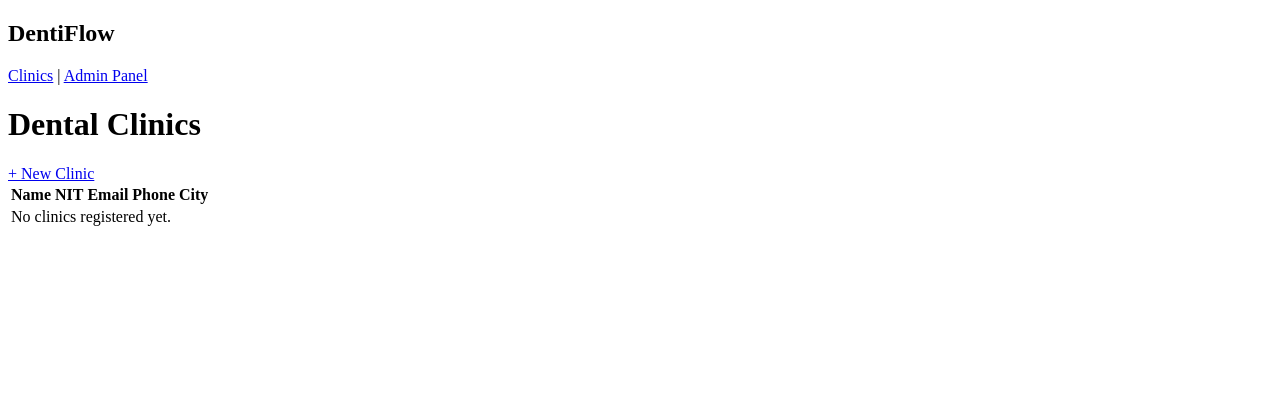
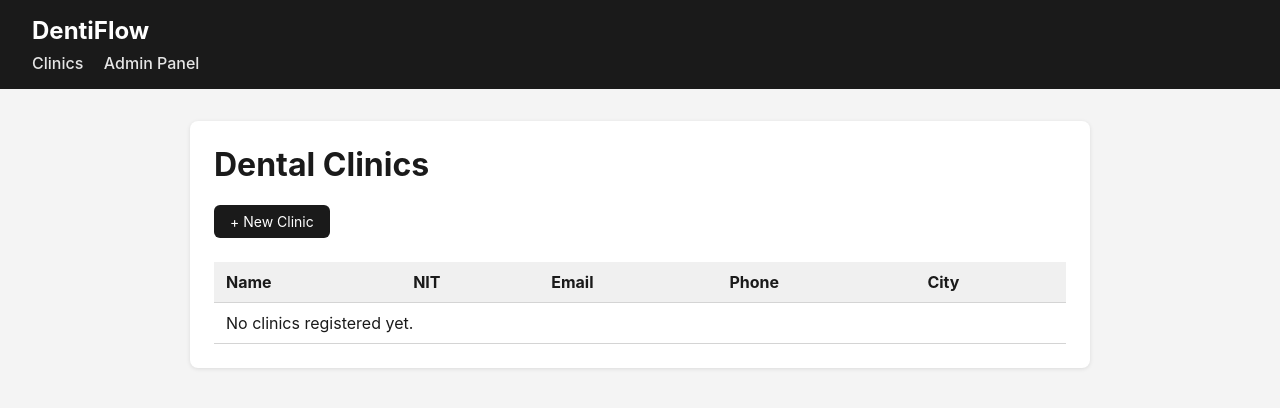
Before and after one commit to ssalazaro8/DentiFlow, a Django app: page /clinics/ in a window 1280 px wide. Shown: the top 408 px of the page. Run offline with Django 5.2, Linux system fonts and the light colour scheme; data that the repository does not hold is empty.

Commit message:
Style base.html and clinics templates

```diff
--- a/apps/clinics/templates/clinics/list.html
+++ b/apps/clinics/templates/clinics/list.html
@@ -3,7 +3,7 @@
 {% block content %}
 <h1>Dental Clinics</h1>
 
-<a href="{% url 'clinic_create' %}">+ New Clinic</a>
+<a href="{% url 'clinic_create' %}" class="button">+ New Clinic</a>
 
 <table>
   <thead>
--- a/templates/base.html
+++ b/templates/base.html
@@ -3,13 +3,77 @@
 <head>
     <meta charset="UTF-8">
     <title>{% block title %}DentiFlow{% endblock %}</title>
+<style>
+    * { box-sizing: border-box; }
+    body {
+        font-family: -apple-system, "Segoe UI", Arial, sans-serif;
+        margin: 0;
+        background-color: #f4f4f4;
+        color: #1a1a1a;
+    }
+    header {
+        background-color: #1a1a1a;
+        color: white;
+        padding: 16px 32px;
+    }
+    header h2 { margin: 0 0 8px 0; }
+    nav a {
+        color: #e5e5e5;
+        text-decoration: none;
+        margin-right: 16px;
+        font-weight: 500;
+    }
+    nav a:hover { text-decoration: underline; }
+    main {
+        max-width: 900px;
+        margin: 32px auto;
+        padding: 24px;
+        background: white;
+        border-radius: 8px;
+        box-shadow: 0 1px 4px rgba(0,0,0,0.1);
+    }
+    h1 { margin-top: 0; color: #1a1a1a; }
+    a.button, button {
+        display: inline-block;
+        background-color: #1a1a1a;
+        color: white;
+        padding: 8px 16px;
+        border: none;
+        border-radius: 6px;
+        text-decoration: none;
+        cursor: pointer;
+        font-size: 14px;
+        margin-bottom: 16px;
+    }
+    a.button:hover, button:hover { background-color: #404040; }
+    table {
+        width: 100%;
+        border-collapse: collapse;
+        margin-top: 8px;
+    }
+    th, td {
+        text-align: left;
+        padding: 10px 12px;
+        border-bottom: 1px solid #d4d4d4;
+    }
+    th { background-color: #f0f0f0; color: #1a1a1a; }
+    tr:hover { background-color: #fafafa; }
+    form p { margin-bottom: 12px; }
+    input, select {
+        padding: 6px 10px;
+        border: 1px solid #b0b0b0;
+        border-radius: 4px;
+        width: 100%;
+        max-width: 400px;
+    }
+</style>
+
 </head>
 <body>
     <header>
         <h2>DentiFlow</h2>
         <nav>
             <a href="/clinics/">Clinics</a>
-            |
             <a href="/admin/">Admin Panel</a>
         </nav>
     </header>
```
